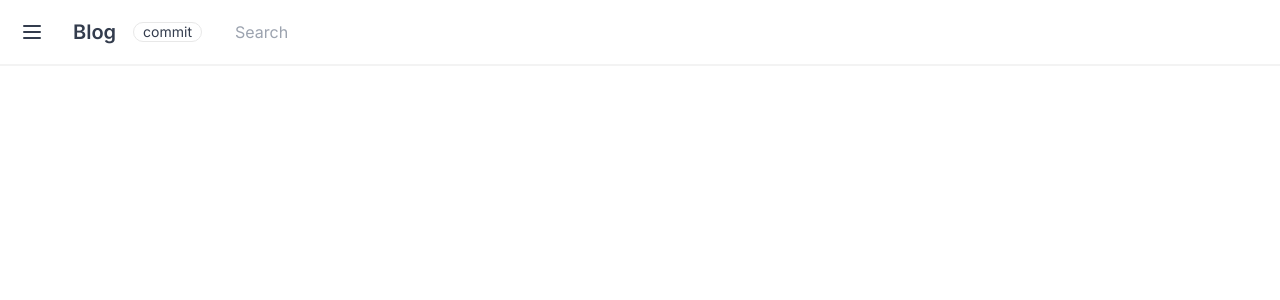
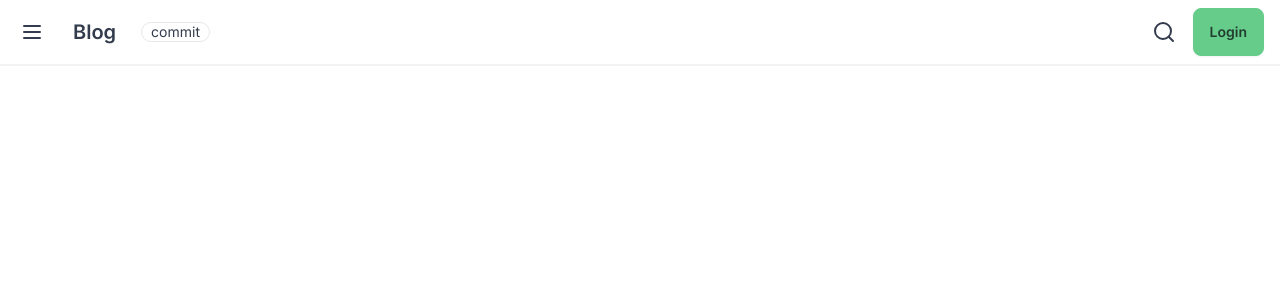
Before and after one commit to cheetosysst/issue-blog, a Next.js app: page / in a window 1280 px wide. Shown: the top 300 px of the page. Built offline with nearby package versions, Linux system fonts and the light colour scheme.

Commit message:
feat: better navbar

```diff
--- a/src/app/layout.tsx
+++ b/src/app/layout.tsx
@@ -2,6 +2,7 @@ import type { Metadata } from "next";
 import { Inter } from "next/font/google";
 import "./globals.css";
 import Navbar from "@/components/navbar";
+import Link from "next/link";
 
 const inter = Inter({ subsets: ["latin"] });
 
@@ -19,8 +20,29 @@ export default function RootLayout({
 		<html lang="en" data-theme="emerald">
 			<body className={`${inter.className} pt-20`}>
 				<Navbar />
-
-				{children}
+				<div className="drawer">
+					<input
+						id="my-drawer"
+						type="checkbox"
+						className="drawer-toggle"
+					/>
+					<div className="drawer-content">{children}</div>
+					<div className="drawer-side">
+						<label
+							htmlFor="my-drawer"
+							aria-label="close sidebar"
+							className="drawer-overlay"
+						/>
+						<ul className="menu bg-base-200 text-base-content min-h-full w-80 p-4">
+							<li>
+								<Link href={"#"}>Sidebar Item 1</Link>
+							</li>
+							<li>
+								<Link href={"#"}>Sidebar Item 2</Link>
+							</li>
+						</ul>
+					</div>
+				</div>
 			</body>
 		</html>
 	);
--- a/src/components/navbar.tsx
+++ b/src/components/navbar.tsx
@@ -1,38 +1,26 @@
-import { Menu } from "lucide-react";
+import { Menu, Search } from "lucide-react";
 import Link from "next/link";
 
 export default function (): React.ReactNode {
 	return (
 		<div className="navbar bg-base-100 border-base-200/50 fixed top-0 mx-auto border-b-2">
-			<div className="dropdown">
-				<div
-					tabIndex={0}
-					role="button"
-					className="btn btn-ghost btn-circle"
-				>
+			<div className="flex-1">
+				<label htmlFor="my-drawer" className="btn btn-ghost btn-circle">
 					<Menu />
-				</div>
-				<ul className="menu menu-sm dropdown-content bg-base-100 rounded-box z-[1] mt-3 w-52 p-2 shadow">
-					<li>
-						<Link href={"#"}>Homepage</Link>
-					</li>
-					<li>
-						<Link href={"#"}>Portfolio</Link>
-					</li>
-					<li>
-						<Link href={"#"}>About</Link>
-					</li>
-				</ul>
+				</label>
+				<Link href={"#"} className="btn btn-ghost mr-2 text-xl">
+					Blog
+				</Link>
+				<span className="badge">commit</span>
 			</div>
-			<Link href={"#"} className="btn btn-ghost text-xl">
-				Blog
-			</Link>
-			<span className="badge">commit</span>
-			<input
-				type="text"
-				placeholder="Search"
-				className="input mx-4 w-full sm:max-w-sm"
-			/>
+			<div className="flex-none pr-2">
+				<button type="button" className="btn btn-ghost">
+					<Search />
+				</button>
+				<button type="button" className="btn btn-primary">
+					Login
+				</button>
+			</div>
 		</div>
 	);
 }
```
